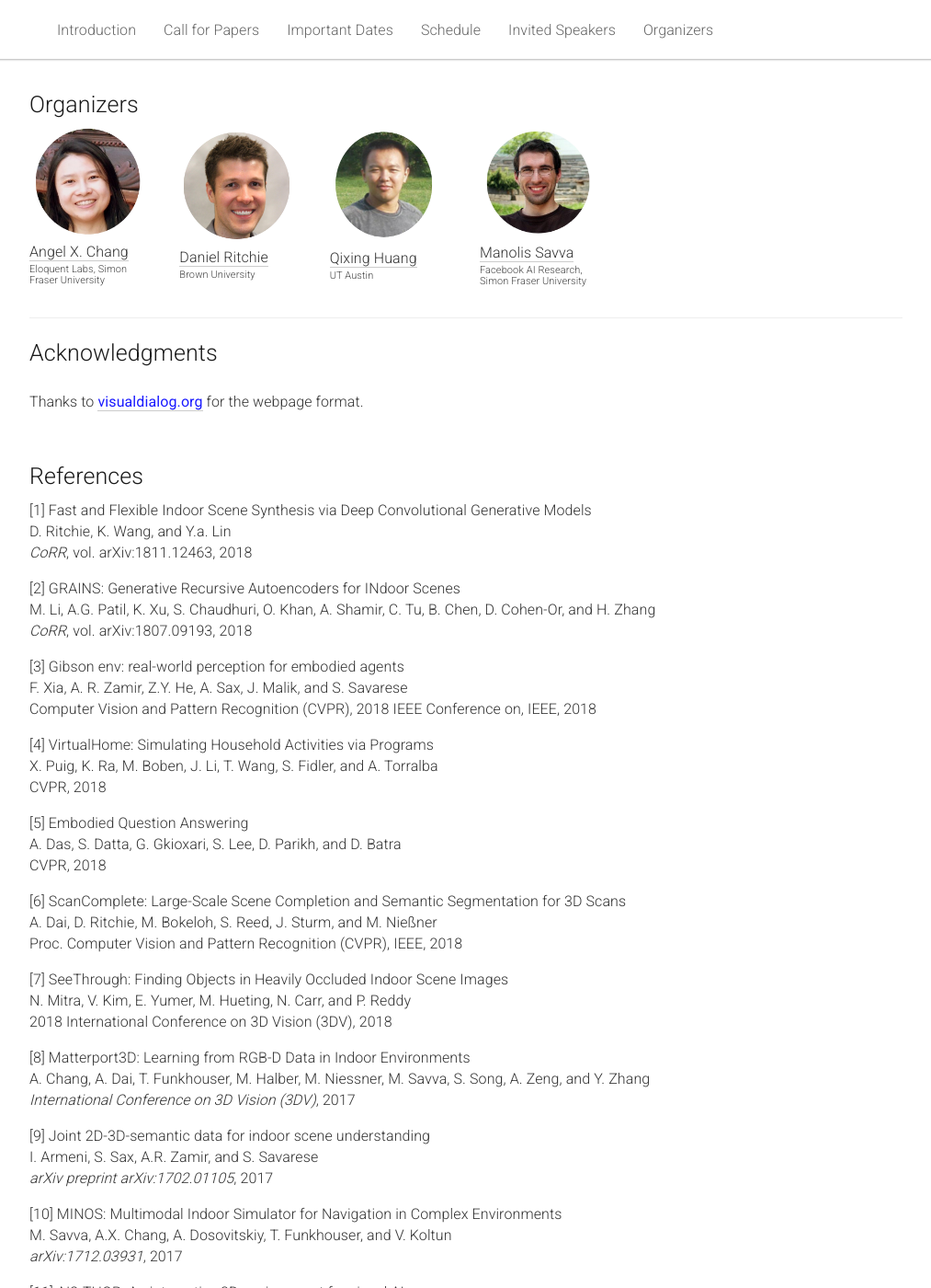
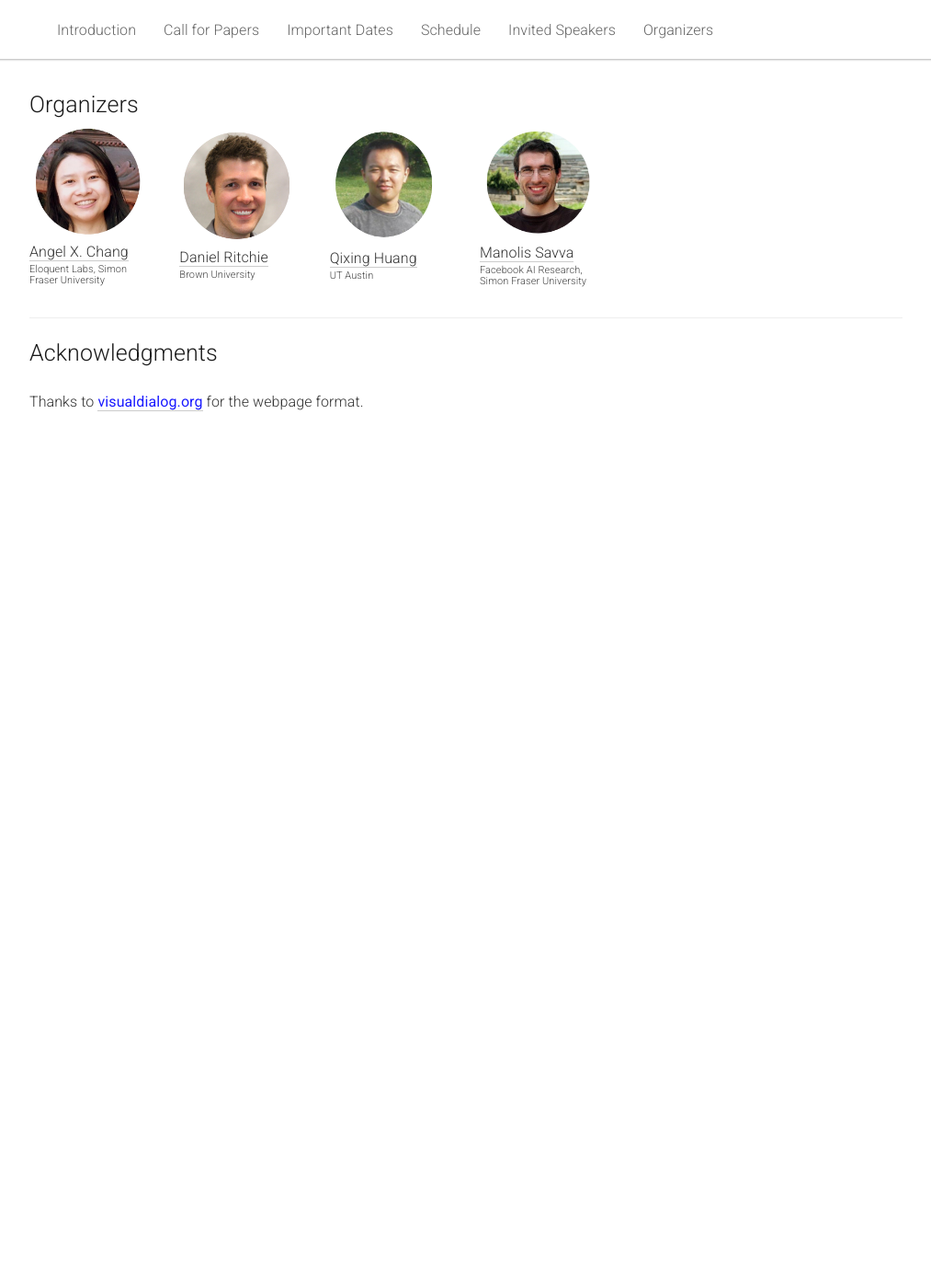
Before and after one commit to biddu/biddu.github.io, a Jekyll site: the page built from _pages/home.md, in a window 1280 px wide and 1400 px high, scrolled down 1560 px. Shown: the whole window at 92% size, without its empty margins (133-1146 px from the left). Built offline with Jekyll 4.4.1, drawn with Linux system fonts in a browser that asks for light colours; after the commit the page ends 2063 px from its top, so only the background shows below that; some of the changed text lies outside the part shown.

Commit message:
more details

```diff
--- a/_pages/home.md
+++ b/_pages/home.md
@@ -297,16 +297,13 @@ The submission should be in the CVPR format.
 
 <br>
 
+
+<!--
 <div class="row">
   <div class="col-xs-12">
     <h2>References</h2>
   </div>
 </div>
-<!-- <div class="row">
-  <div class="col-md-12">
-  TBD
-  </div>
-</div> -->
 
 {:.paper}
 <span>[1] Fast and Flexible Indoor Scene Synthesis via Deep Convolutional Generative Models</span>{:.papertitle}
@@ -387,3 +384,6 @@ The submission should be in the CVPR format.
 <span>[16] SceneNN: A Scene Meshes Dataset with aNNotations</span>{:.papertitle}
 <span>B.S. Hua, Q.H. Pham, D.T. Nguyen, M.K. Tran, L.F. Yu, and S.K. Yeung</span>{:.authors}
 <span>International Conference on 3D Vision (3DV), 2016</span>{:.journal}
+
+
+-->
```
